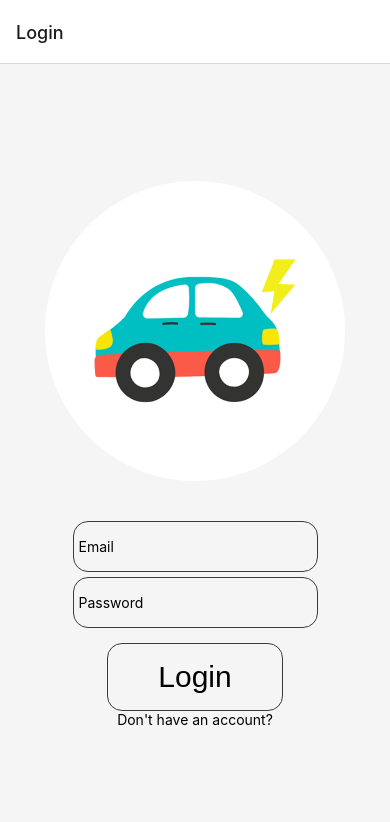
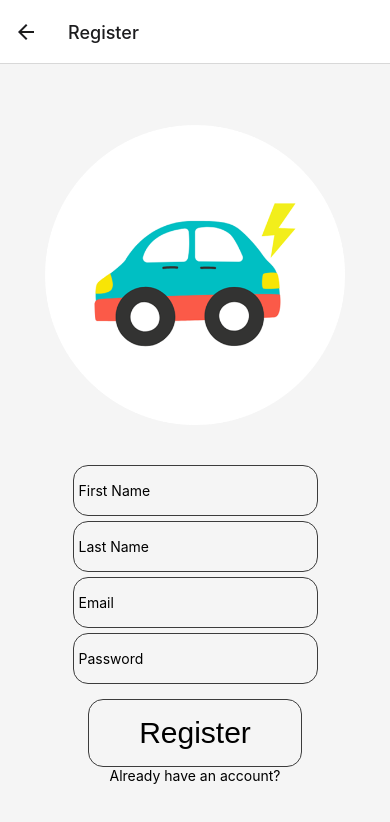
Before and after one commit to IvaAMarinova/power-pause, a React Native app: screen /RegisterScreen in a window 390 px wide. Shown: the top 822 px of the page. Built offline with nearby package versions, Linux system fonts and the light colour scheme.

Commit message:
register page

```diff
--- a/App.js
+++ b/App.js
@@ -1,7 +1,8 @@
+import { NavigationContainer } from "@react-navigation/native";
+import { createNativeStackNavigator } from "@react-navigation/native-stack";
 import LoginScreen from "./screens/LoginScreen";
 import HomeScreen from "./screens/HomeScreen";
-import { NavigationContainer } from "@react-navigation/native";
-import { createNativeStackNavigator } from "@react-navigation/native-stack";
+import RegisterScreen from "./screens/RegisterScreen";
 
 const Stack = createNativeStackNavigator();
 
@@ -15,6 +16,11 @@ export default function App() {
           options={{ title: "Login" }}
         />
         <Stack.Screen
+          name="RegisterScreen"
+          component={RegisterScreen}
+          options={{ title: "Register", headerBackVisible: false }}
+        />
+        <Stack.Screen
           name="HomeScreen"
           component={HomeScreen}
           options={{ headerShown: false }}
--- /dev/null
+++ b/screens/RegisterScreen.js
@@ -0,0 +1,62 @@
+import { StatusBar } from "expo-status-bar";
+import { useState } from "react";
+import { StyleSheet, Text, View, Image } from "react-native";
+import FlatButton from "../elements/button";
+import FlatTextInput from "../elements/textinput";
+
+export default function RegisterScreen({ navigation }) {
+  const [text, setText] = useState("");
+  const [password, setPassword] = useState("");
+  return (
+    <View style={styles.container}>
+      <Image
+        source={require("../assets/logo.png")}
+        style={{
+          width: 300,
+          height: 300,
+          marginBottom: 40,
+        }}
+      />
+      <FlatTextInput
+        placeholder="First Name"
+        onChangeText={(newText) => setText(newText)}
+        defaultValue={text}
+      />
+      <FlatTextInput
+        placeholder="Last Name"
+        onChangeText={(newText) => setText(newText)}
+        defaultValue={text}
+      />
+      <FlatTextInput
+        placeholder="Email"
+        onChangeText={(newText) => setText(newText)}
+        defaultValue={text}
+      />
+      <FlatTextInput
+        secureTextEntry={true}
+        placeholder="Password"
+        onChangeText={(newPassword) => setPassword(newPassword)}
+        defaultValue={password}
+      />
+      <FlatButton
+        text="Register"
+        onPress={() => navigation.navigate("HomeScreen")}
+      />
+      <Text onPress={() => navigation.pop()}>
+        Already have an account?
+      </Text>
+      <Text>{text}</Text>
+      <Text>{password}</Text>
+      <StatusBar style="auto" />
+    </View>
+  );
+}
+
+const styles = StyleSheet.create({
+  container: {
+    flex: 1,
+    backgroundColor: "#F5F5F5",
+    alignItems: "center",
+    justifyContent: "center",
+  },
+});
```
